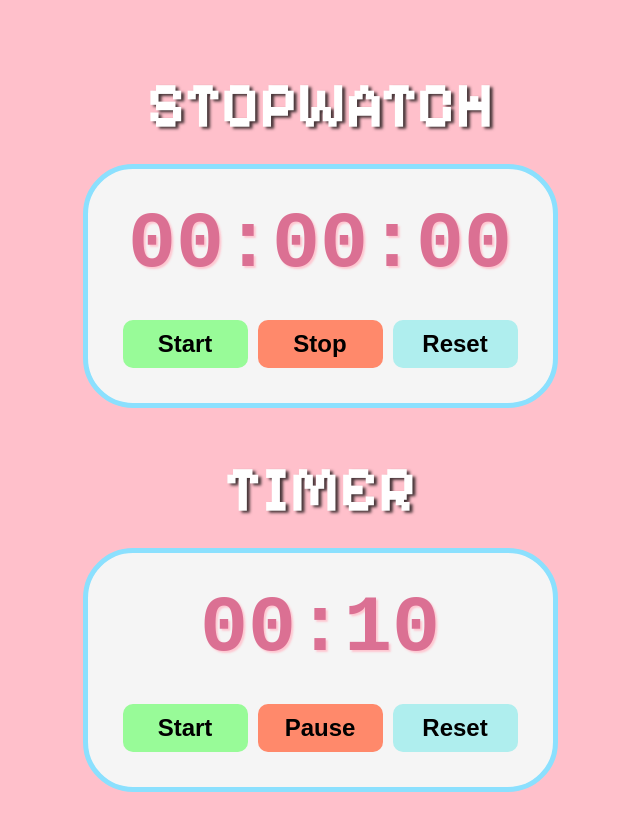
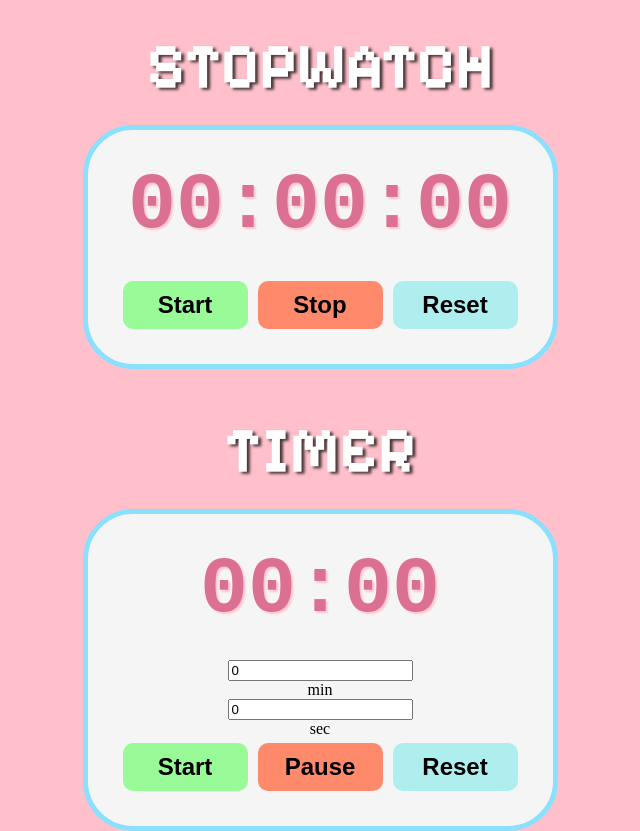
Before and after one commit to moefingers/vanessas-react-stopwatch, a React (Vite) app: page / in a window 1280 px wide. Shown: the whole page, without its empty margins (320-960 px from the left). Built offline with nearby package versions, Linux system fonts and the light colour scheme.

Commit message:
Added user inputs for timer for minutes and seconds. Added the ability to start timer based on user inputs

```diff
--- a/src/Timer.jsx
+++ b/src/Timer.jsx
@@ -1,9 +1,13 @@
 import React, {useState, useEffect, useRef} from "react";
 
 function Timer() {
-    let seconds = 10
     const [isRunning, setIsRunning] = useState(false)
-    const [countdown, setCountdown] = useState(seconds)
+    const [minInput, setMinInput] = useState(0)
+    const [secInput, setSecInput] = useState(0)
+
+    let inputToSeconds = (minInput * 60) + Number(secInput)
+
+    const [countdown, setCountdown] = useState(0)
     const intervalIdRef = useRef()
 
     useEffect(() => {
@@ -23,7 +27,13 @@ function Timer() {
     })
 
     function start() {
-        setIsRunning(true)
+        if (countdown == 0) {
+            setCountdown(inputToSeconds)
+            setIsRunning(true)
+        } else {
+            setIsRunning(true)
+        }
+
     }
 
     function stop(){
@@ -49,6 +59,8 @@ function Timer() {
             <div className="display">
                 {formatTime()}
             </div>
+            <input type="number" id="minutes" name="minutes" value={minInput} onInput={e => setMinInput(e.target.value)} /><span>min</span>
+            <input type="number" id="seconds" name="seconds" value={secInput} onInput={e => setSecInput(e.target.value)} /><span>sec</span>
             <div className="controls">
                 <button className="start-button" onClick={start}>Start</button>
                 <button className="stop-button" onClick={stop} >Pause</button>
```
